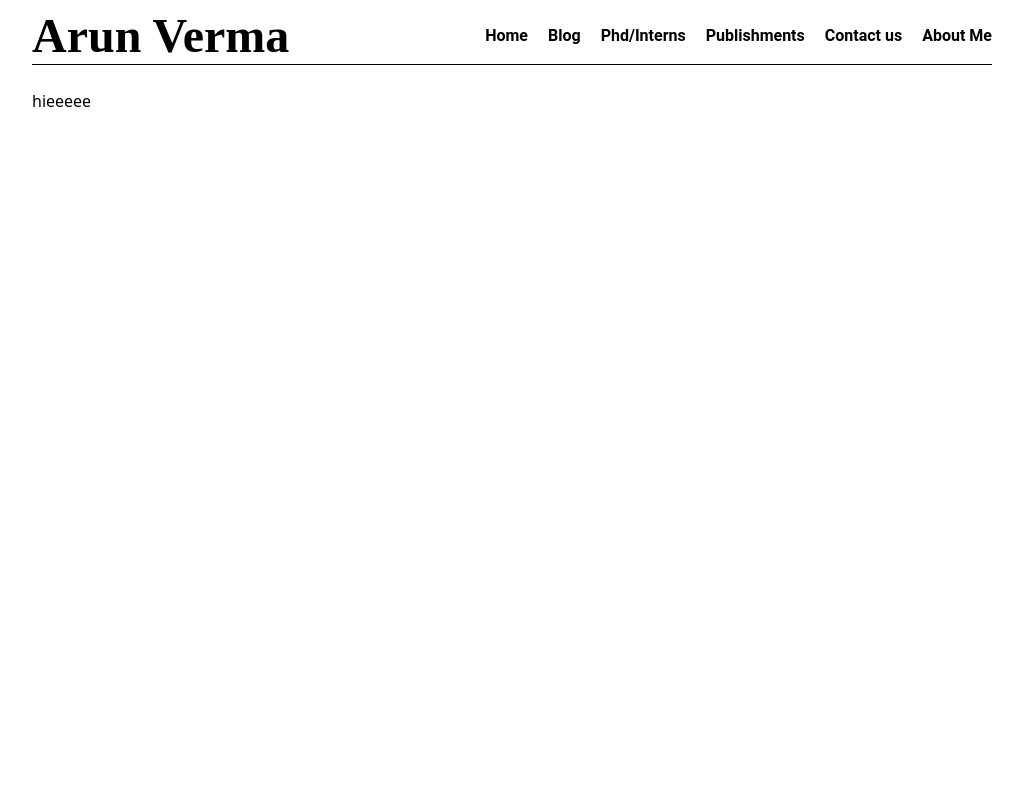
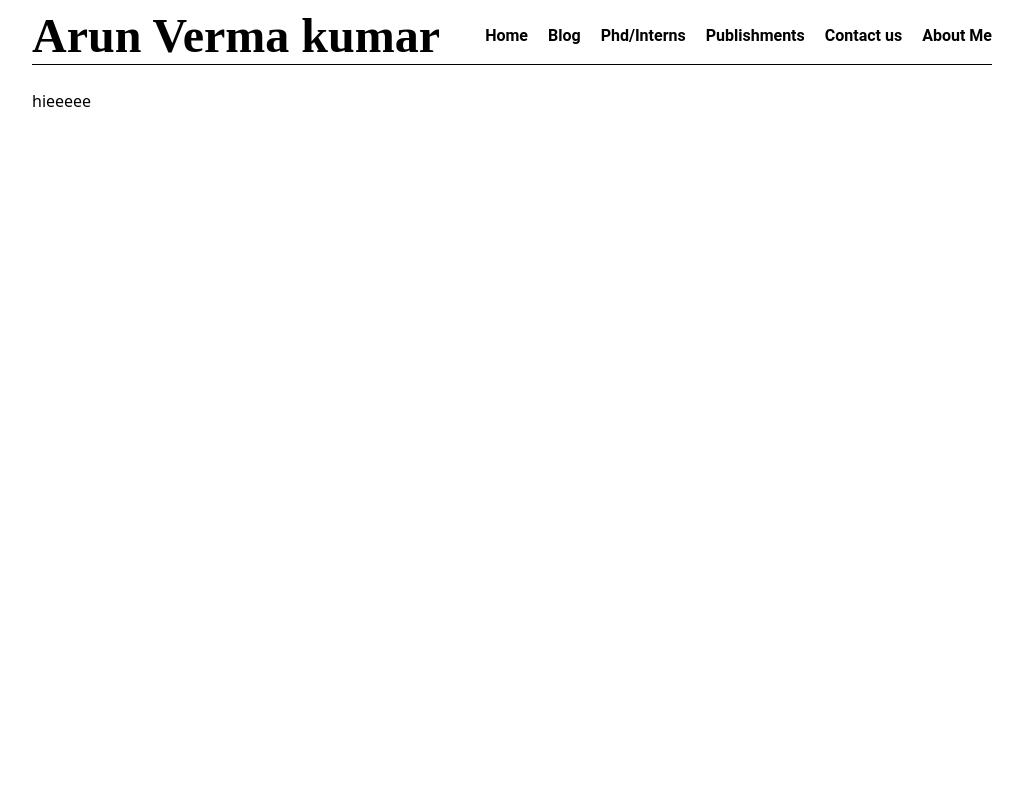
Before and after one commit to devagya-rattan/Professor-Portfolio, a React (Create React App) app in the folder professor-portfolio/: page / in a window 1280 px wide. Shown: the top 800 px of the page, without its empty margins (128-1151 px from the left). Built offline with nearby package versions, Linux system fonts and the light colour scheme.

Commit message:
change it

```diff
--- a/professor-portfolio/src/components/Navbar/navbar.jsx
+++ b/professor-portfolio/src/components/Navbar/navbar.jsx
@@ -35,7 +35,7 @@ function Navbar() {
         <div className="flex flex-row h-14 justify-between items-center">
           <div className="flex-col">
             <h5 className="timesnowroman lg:text-5xl md:text-4xl text-3xl font-extrabold">
-              Arun Verma
+              Arun Verma kumar
             </h5>
           </div>
           <div className="hidden xl:flex space-x-3">
```
